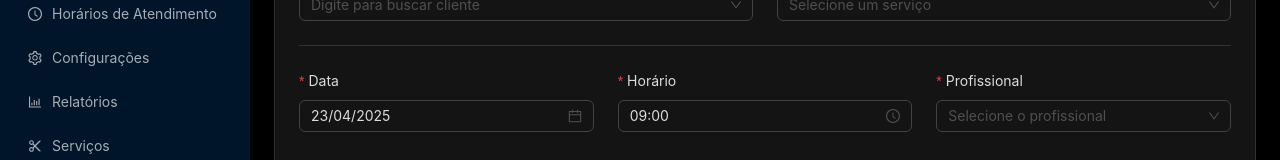
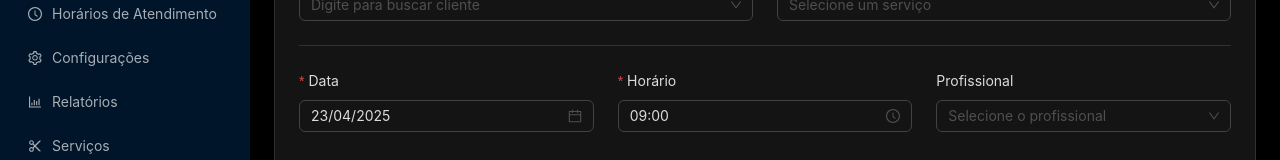
Before and after one commit to MauBoaventura/front-bot-whats-agenda, a Next.js app: page /agendamento in a window 1280 px wide. Shown: the part 250-410 px from the top of the page. Built offline with nearby package versions, Linux system fonts and the light colour scheme.

Commit message:
feat: alterar regra de validação do campo profissional para não ser obrigatório

```diff
--- a/src/app/(main)/agendamento/page.tsx
+++ b/src/app/(main)/agendamento/page.tsx
@@ -246,7 +246,7 @@ export default function CriarAgendamentoPage() {
               <Form.Item
                 label="Profissional"
                 name="professional"
-                rules={[{ required: true, message: 'Selecione um profissional' }]}
+                rules={[{ required: false, message: 'Selecione um profissional' }]}
               >
                 <Select placeholder="Selecione o profissional">
                   {professionals.map(pro => (
```
